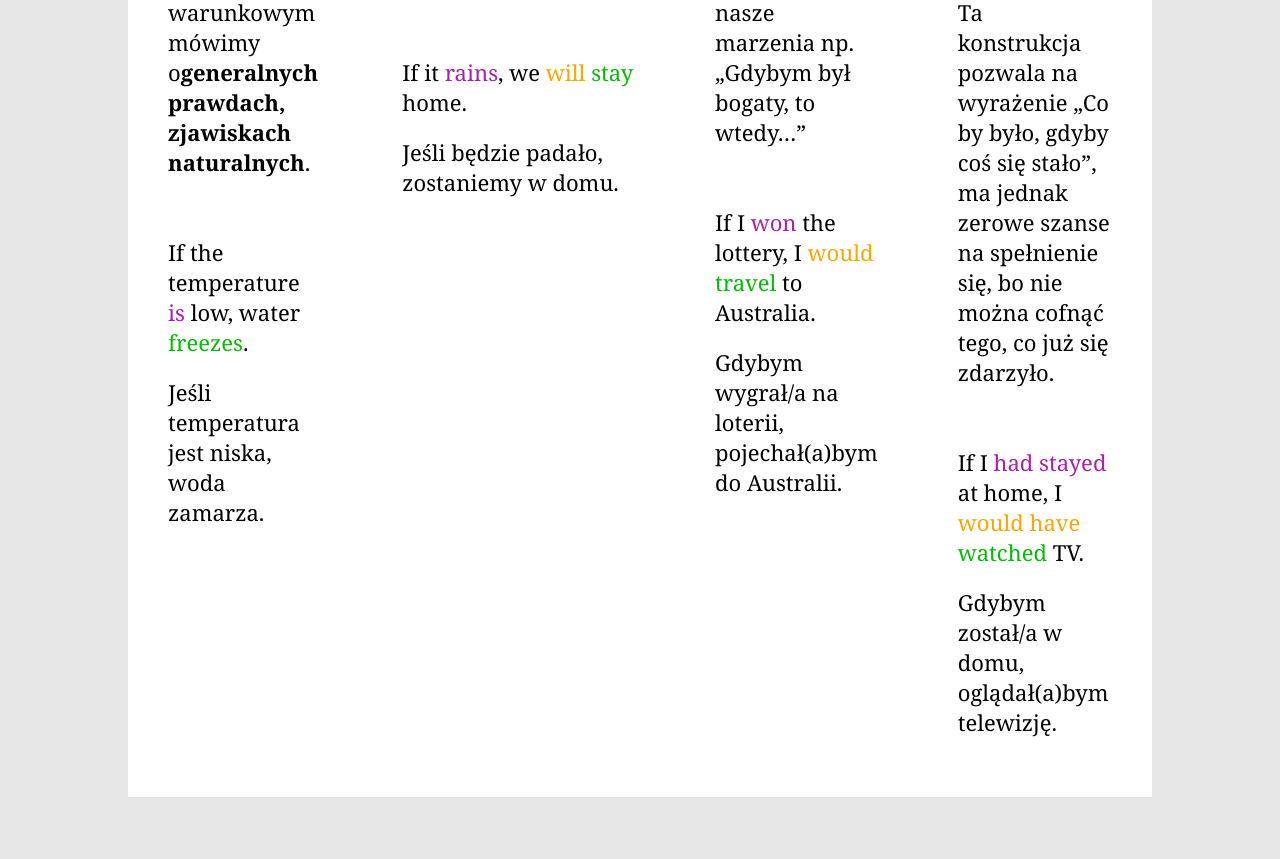
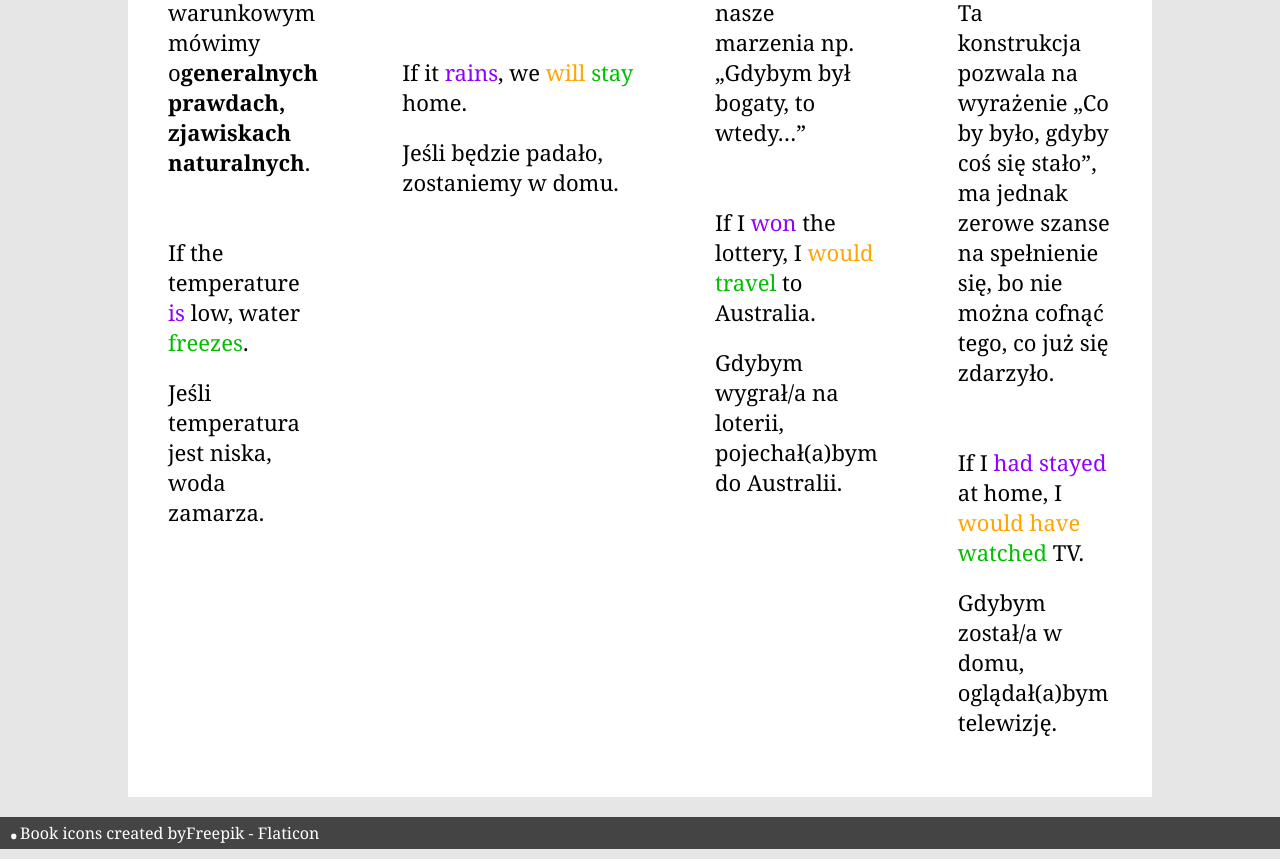
Before and after one commit to CurseTommy/Learning-Page, a plain HTML site: page index.html in a window 1280 px wide. Shown: the part 663-1522 px from the top of the page. Before the commit the page ends 1480 px from the top, so only its background shows below. Drawn offline with Linux system fonts and the light colour scheme.

Commit message:
Icon, Footer, Color

```diff
--- a/Styles/style.css
+++ b/Styles/style.css
@@ -25,6 +25,37 @@ header {
     text-align: center;
 }
 
+footer {
+    height: 4vh;
+    line-height: 4vh;
+    font-size: 16px;
+    width: 100%;
+    background-color: #444;
+    text-align: left;
+}
+
+a {
+    padding: 10px 20px;
+    text-decoration: none;
+    color: white;
+    position: relative;
+}
+
+a::before {
+    content: ".";
+    width: 100%;
+    height: 100%;
+    left: 1%;
+    line-height: 1.5vh;
+    position: absolute;
+    padding: 0px 5px;
+    font-size: 42px;
+}
+
+a:hover {
+    text-decoration: underline;
+}
+
 main {
     display: flex;
     flex-direction: row;
@@ -47,7 +78,7 @@ div>p {
 }
 
 .violet {
-    color: rgb(172, 30, 172);
+    color: rgb(143, 0, 255);
 }
 
 .orange {
--- a/index.html
+++ b/index.html
@@ -6,7 +6,8 @@
     <meta http-equiv="X-UA-Compatible" content="IE=edge">
     <meta name="viewport" content="width=device-width, initial-scale=1.0">
     <link rel="stylesheet" href="Styles/style.css">
-    <title>Document</title>
+    <link rel="shortcut icon" href="Images/book1.png">
+    <title>English Learn</title>
 </head>
 
 <body>
@@ -120,6 +121,11 @@
 
     </main>
 
+    <footer>
+        <a href="https://www.flaticon.com/free-icons/book" title="Book Icons" target="_blank">
+            Book icons created byFreepik - Flaticon</a>
+    </footer>
+
 </body>
 
 </html>
```
Also changed, not shown: Images/book.png (added), Images/book1.png (added).
